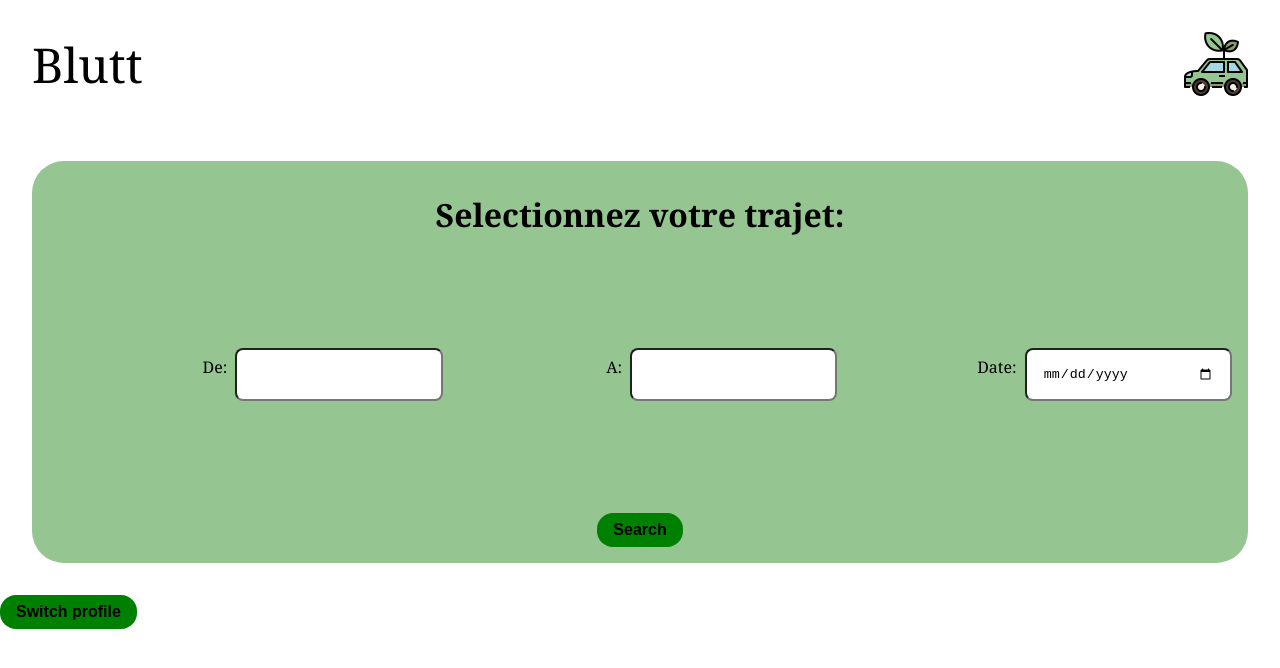
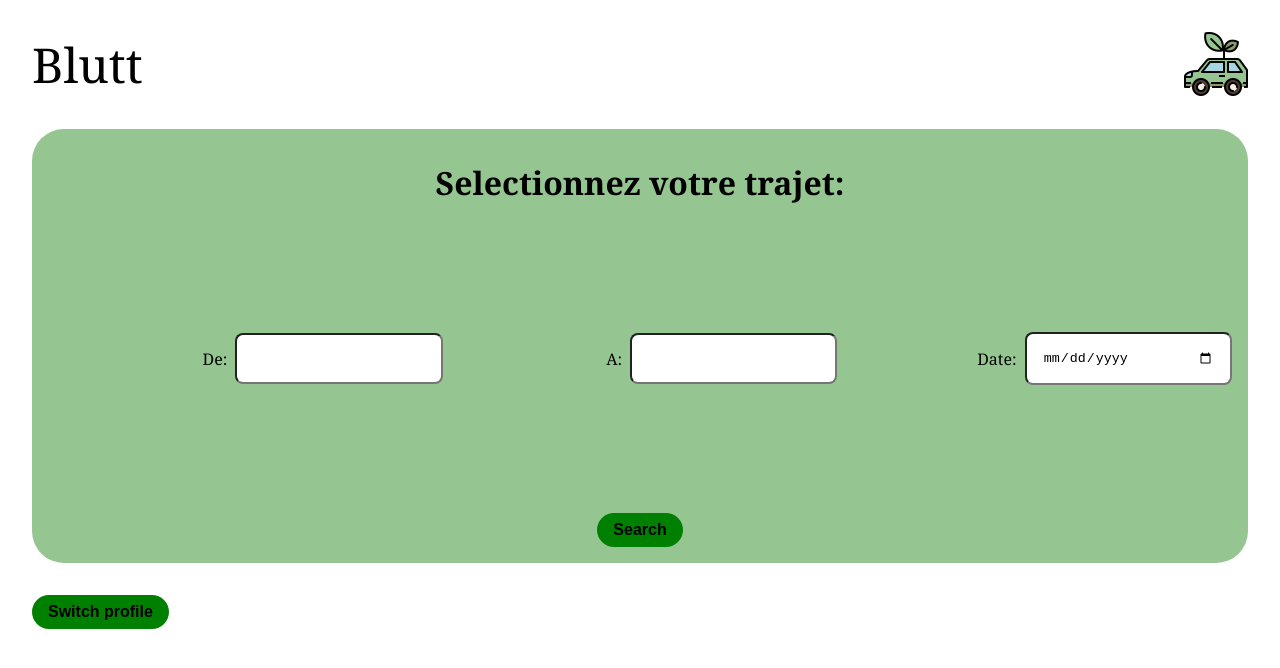
Before and after one commit to UTT-GL03/Blutt, a React (Vite) app in the folder frontend/: page / in a window 1280 px wide. Shown: the top 668 px of the page. Built offline with nearby package versions, Linux system fonts and the light colour scheme.

Commit message:
feat: Style fixes

```diff
--- a/frontend/src/components/CarpoolEntry.jsx
+++ b/frontend/src/components/CarpoolEntry.jsx
@@ -7,7 +7,7 @@ export default function CarpoolEntry({ carpool }) {
 
   return (
     <div className="carpool-entry-container">
-      <div className="price">{carpool.price}€</div>
+      <div className="price">{parseFloat(carpool.price).toFixed(2)}€</div>
       <div className="carpool-info-container">
         <div className="name">{carpool.carpooler.name}</div>
         <div>
--- a/frontend/src/routes/CarpoolSearch.jsx
+++ b/frontend/src/routes/CarpoolSearch.jsx
@@ -14,7 +14,7 @@ export default function CarpoolSearch() {
         </button>
       </Link>
       <div className="carpool-container">
-        {data.carpools.map((carpool) => (
+        {data.docs.map((carpool) => (
           <CarpoolEntry carpool={carpool} />
         ))}
       </div>
--- a/frontend/src/routes/Home.jsx
+++ b/frontend/src/routes/Home.jsx
@@ -9,7 +9,7 @@ export default function Home() {
       <div className="home-container">
         <h2>Selectionnez votre trajet:</h2>
         <form className="form_client">
-          <label htmlFor="destination1">De:</label>
+          <label className="label" htmlFor="destination1">De:</label>
           <input type="text" name="destination1" id="destination1" />
           <label htmlFor="destination2">A:</label>
           <input type="text" name="destination2" id="destination2" />
--- a/frontend/src/styles/CarpoolSearch.css
+++ b/frontend/src/styles/CarpoolSearch.css
@@ -27,7 +27,7 @@
   gap: 0.5rem;
   display: flex;
   flex-direction: column;
-  margin: 2rem;
+  margin: 2rem 0;
   border-radius: 2rem;
   flex: 1;
   background-color: var(--accent-background);
--- a/frontend/src/styles/CarpoolerHome.css
+++ b/frontend/src/styles/CarpoolerHome.css
@@ -3,13 +3,14 @@
     display: flex;
     flex-direction: column;
 }
+
 :root {
     --button-font-size: 1rem;
     --button-vertical-padding: 0.5rem;
     --button-horizontal-padding: 1rem;
 }
+
 .button {
-    margin-left: 2rem;
     background-color: green;
     padding: var(--button-vertical-padding) var(--button-horizontal-padding);
     font-size: var(--button-font-size);
@@ -17,22 +18,19 @@
             var(--button-font-size) + 2 * var(--button-vertical-padding)
     );
     border: none;
-    border-radius: 1rem;
-    margin: 0 auto;
-    margin-bottom: 1rem;
+    margin: 0 auto 1rem;
     cursor: pointer;
     font-weight: bolder;
 }
 
 .home-container {
-    margin: 2rem;
-    border-radius: 2rem;
+    margin: 0 0 2rem 0;
     flex: 1;
     background-color: var(--accent-background);
     text-align: center;
-
     border-radius: 32px;
 }
+
 h2 {
     font-size: 2em;
     padding-top: 1em;
@@ -41,15 +39,16 @@
 label {
     width: 100%;
     padding: 0.5rem;
-    margin:  0;
+    margin: 0;
     justify-content: left;
     text-align: right;
 }
+
 input {
     width: 100%;
     padding: 1rem;
-    margin:  0;
-    border-radius:0.5rem;
+    margin: 0;
+    border-radius: 0.5rem;
 }
 
 .form_conducteur {
--- a/frontend/src/styles/Header.css
+++ b/frontend/src/styles/Header.css
@@ -1,5 +1,5 @@
 .header {
-  padding: 2em;
+  padding: 2rem 0;
   display: flex;
   flex-direction: row;
 }
--- a/frontend/src/styles/Home.css
+++ b/frontend/src/styles/Home.css
@@ -1,6 +1,5 @@
 :root {
-  font:
-    1rem "Georgia",
+    font: 1rem "Georgia",
     serif;
 
     /* Custom properties */
@@ -12,6 +11,7 @@
     margin: 0;
     padding: 0;
 }
+
 /*
 .accueil_client {
   width: 70%;
@@ -67,18 +67,24 @@ h2 {
   padding: 20em 1em;
 }
 */
+
+#root {
+    padding: 0 2rem;
+}
+
 .container {
     height: 100vh;
     display: flex;
     flex-direction: column;
 }
+
 :root {
     --button-font-size: 1rem;
     --button-vertical-padding: 0.5rem;
     --button-horizontal-padding: 1rem;
 }
+
 .button {
-  margin-left: 2rem;
     background-color: green;
     padding: var(--button-vertical-padding) var(--button-horizontal-padding);
     font-size: var(--button-font-size);
@@ -86,21 +92,11 @@ h2 {
     border-radius: calc(
             var(--button-font-size) + 2 * var(--button-vertical-padding)
     );
-  margin: 0 auto;
-  margin-bottom: 1rem;
+    margin: 0 auto 1rem;
     cursor: pointer;
     font-weight: bolder;
 }
 
-.home-container {
-  margin: 2rem;
-  border-radius: 2rem;
-  flex: 1;
-  background-color: var(--accent-background);
-  text-align: center;
-
-  border-radius: 32px;
-}
 h2 {
     font-size: 2em;
     padding-top: 1em;
@@ -113,16 +109,17 @@ label {
     justify-content: left;
     text-align: right;
 }
+
 input {
     width: 100%;
     padding: 0.5rem;
     margin: 1em 0;
-  border-radius:0.5rem;
+    border-radius: 0.5rem;
 }
 
 .form_client {
     display: flex;
+    align-items: center;
     flex-direction: row;
-  justify-content: space-evenly;
-  padding: 7em 1em;
+    padding: 8em 1em;
 }
```
Lines whose indentation alone changed are shown as unchanged.
